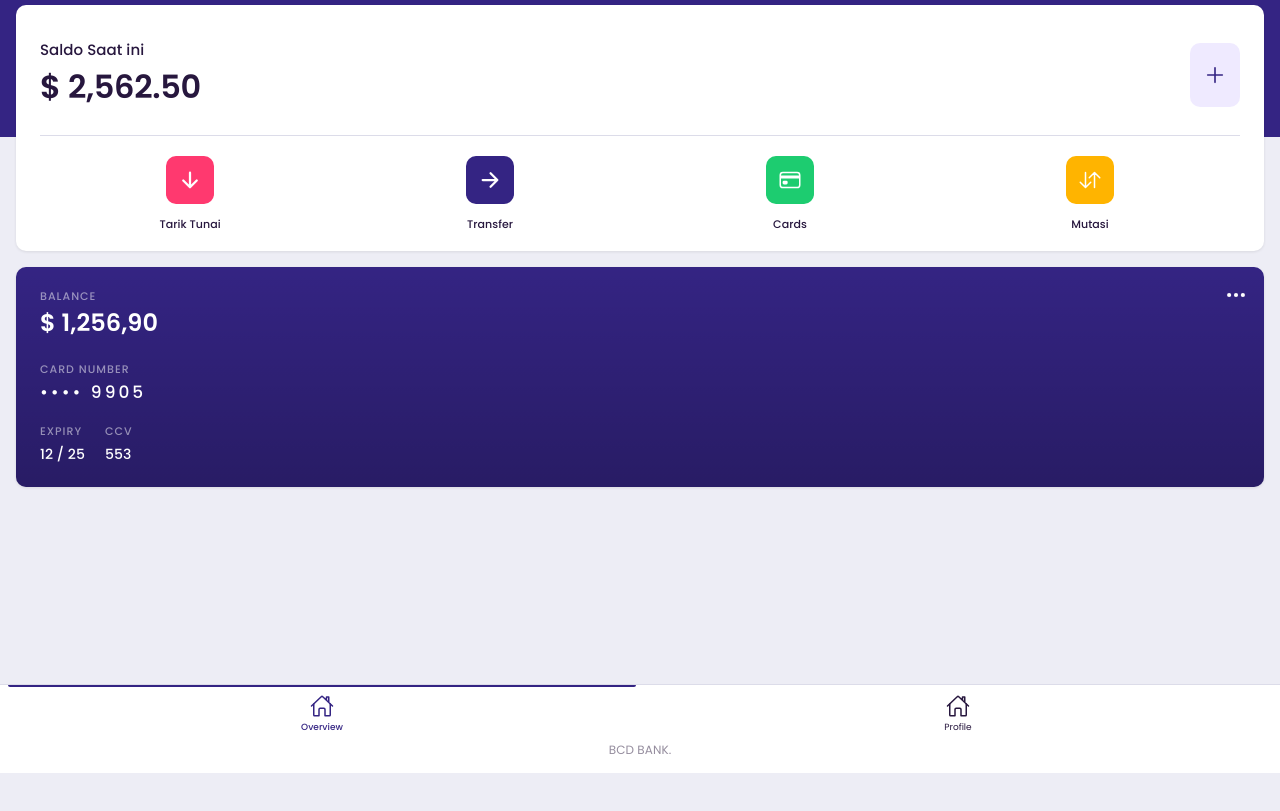
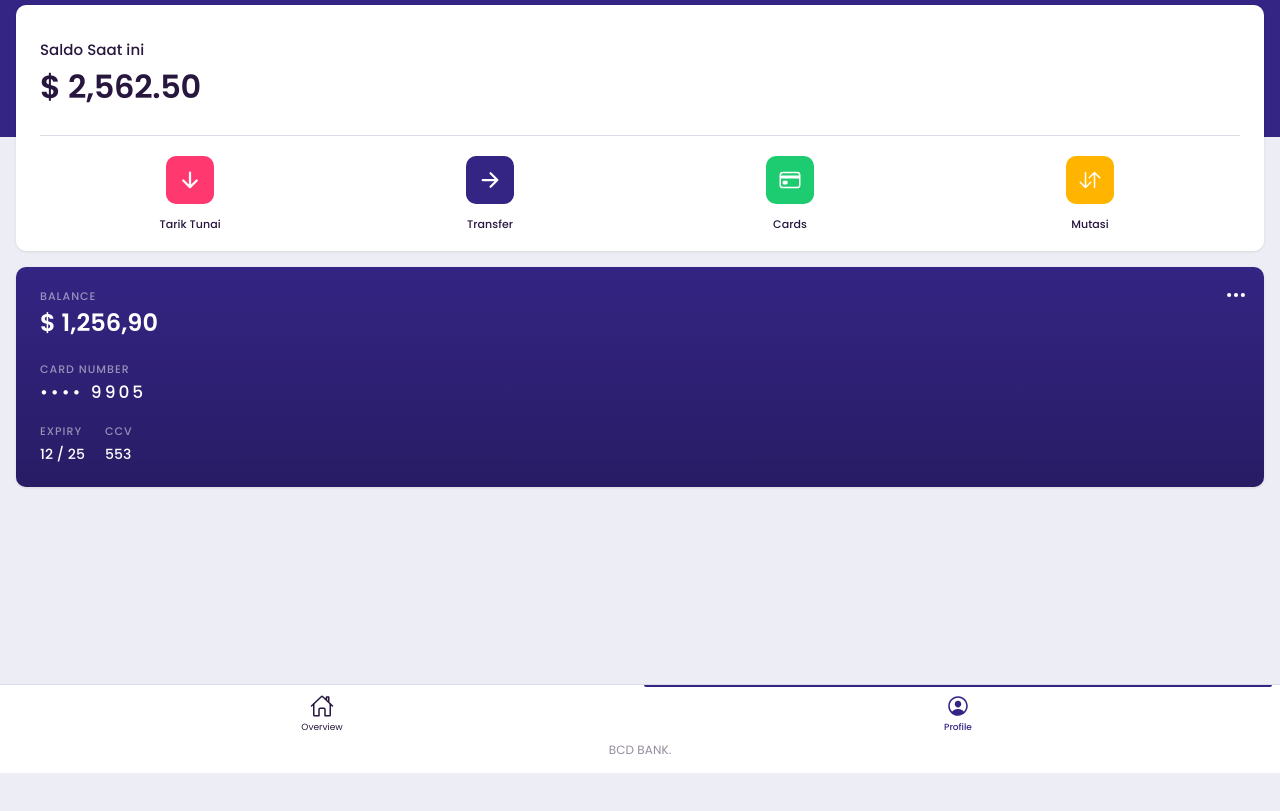
Before and after one commit to LouwisSteffo/Geco, a plain HTML site: page index.html in a window 1280 px wide. Shown: the part 59-870 px from the top of the page. Drawn offline with nearby package versions, Linux system fonts and the light colour scheme.

Commit message:
Add files via upload

```diff
--- a/index.html
+++ b/index.html
@@ -87,14 +87,14 @@
               <h1 class="total">$ 2,562.50</h1>
             </div>
             <div class="right">
-              <a
+              <!-- <a
                 href="#"
                 class="button"
                 data-bs-toggle="modal"
                 data-bs-target="#depositActionSheet"
               >
                 <ion-icon name="add-outline"></ion-icon>
-              </a>
+              </a> -->
             </div>
           </div>
           <!-- * Balance -->
@@ -583,15 +583,15 @@
 
     <!-- App Bottom Menu -->
     <div class="appBottomMenu">
-      <a href="#" class="item active">
+      <a href="./index.html" class="item">
         <div class="col">
           <ion-icon name="home-outline"></ion-icon>
           <strong>Overview</strong>
         </div>
       </a>
-      <a href="./profile.html" class="item">
+      <a href="./profile.html" class="item active">
         <div class="col">
-          <ion-icon name="home-outline"></ion-icon>
+          <ion-icon name="person-circle-outline"></ion-icon>
           <strong>Profile</strong>
         </div>
       </a>
```
Also changed, not shown: profile.html (+3 -3 lines).
